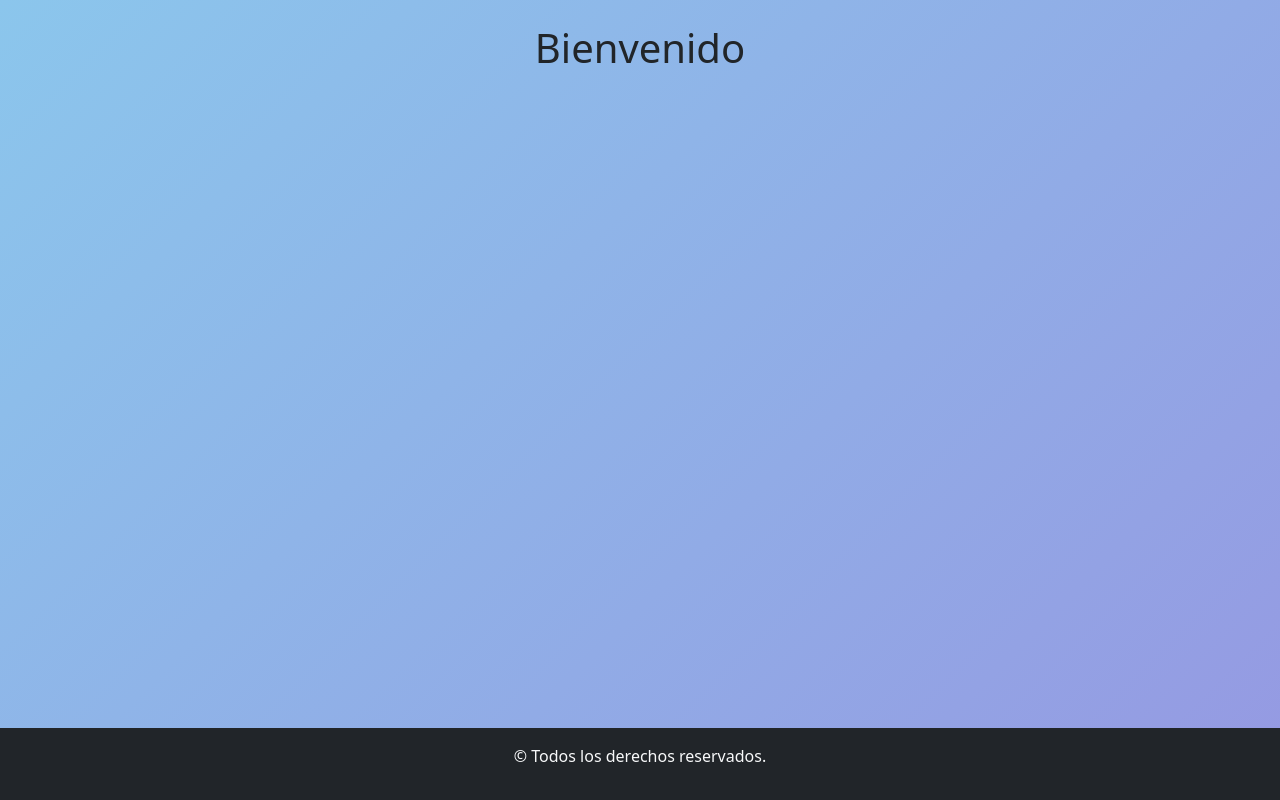
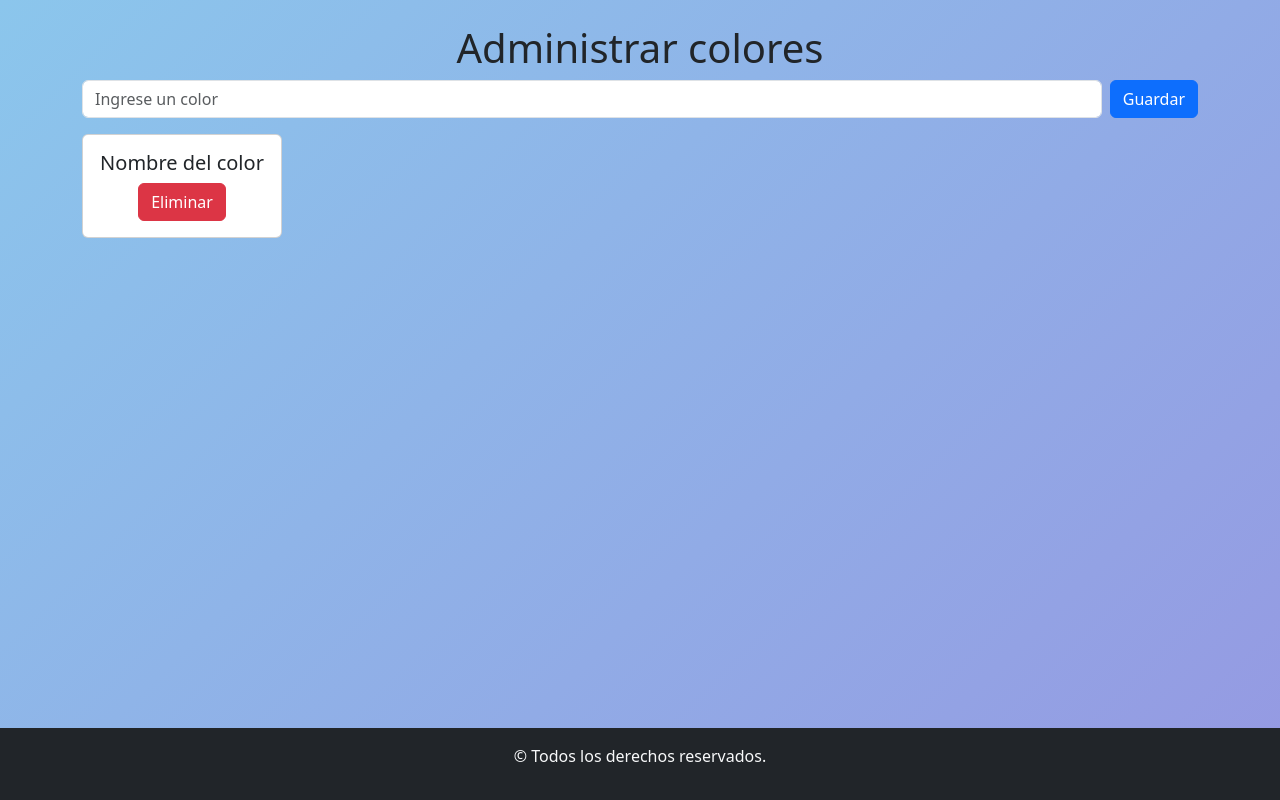
Before and after one commit to AndresSantamarina/backendPunto4, a React (Vite) app: page / in a window 1280 px wide. Built offline with nearby package versions, Linux system fonts and the light colour scheme.

Commit message:
agregue el maquetado de los componentes necesarios para el ejercicio

```diff
--- a/src/App.css
+++ b/src/App.css
@@ -13,3 +13,7 @@ body {
 .mainPage{
   flex-grow: 1;
 }
+
+.card{
+  width: 200px;
+}
--- a/src/App.jsx
+++ b/src/App.jsx
@@ -2,12 +2,14 @@ import { Container } from "react-bootstrap";
 import Footer from "./components/Footer";
 import "bootstrap/dist/css/bootstrap.min.css";
 import "./App.css";
+import FormularioColores from "./components/FormularioColores";
 
 function App() {
   return (
     <>
       <Container className="my-4 mainPage">
-        <h1 className="text-center">Bienvenido</h1>
+        <h1 className="text-center">Administrar colores</h1>
+        <FormularioColores/>
       </Container>
       <Footer />
     </>
--- a/src/components/CardColor.jsx
+++ b/src/components/CardColor.jsx
@@ -0,0 +1,14 @@
+import { Card, Button } from "react-bootstrap";
+
+const CardColor = () => {
+    return (
+        <Card className="card text-center">
+        <Card.Body>
+          <Card.Title>Nombre del color</Card.Title>
+          <Button variant="danger">Eliminar</Button>
+        </Card.Body>
+      </Card>
+    );
+};
+
+export default CardColor;
--- a/src/components/FormularioColores.jsx
+++ b/src/components/FormularioColores.jsx
@@ -0,0 +1,30 @@
+import { Button, Form } from "react-bootstrap";
+import CardColor from "./CardColor";
+
+const FormularioColores = () => {
+  return (
+    <section>
+      <Form>
+        <Form.Group
+          className="mb-3 d-flex"
+          controlId="exampleForm.ControlInput1"
+        >
+          <Form.Control
+            type="text"
+            placeholder="Ingrese un color"
+            minLength={3}
+            maxLength={15}
+          />
+          <Button className="ms-2" type="submit">
+            Guardar
+          </Button>
+        </Form.Group>
+      </Form>
+      <article className="d-flex justify-content-between">
+        <CardColor/>
+      </article>
+    </section>
+  );
+};
+
+export default FormularioColores;
```
